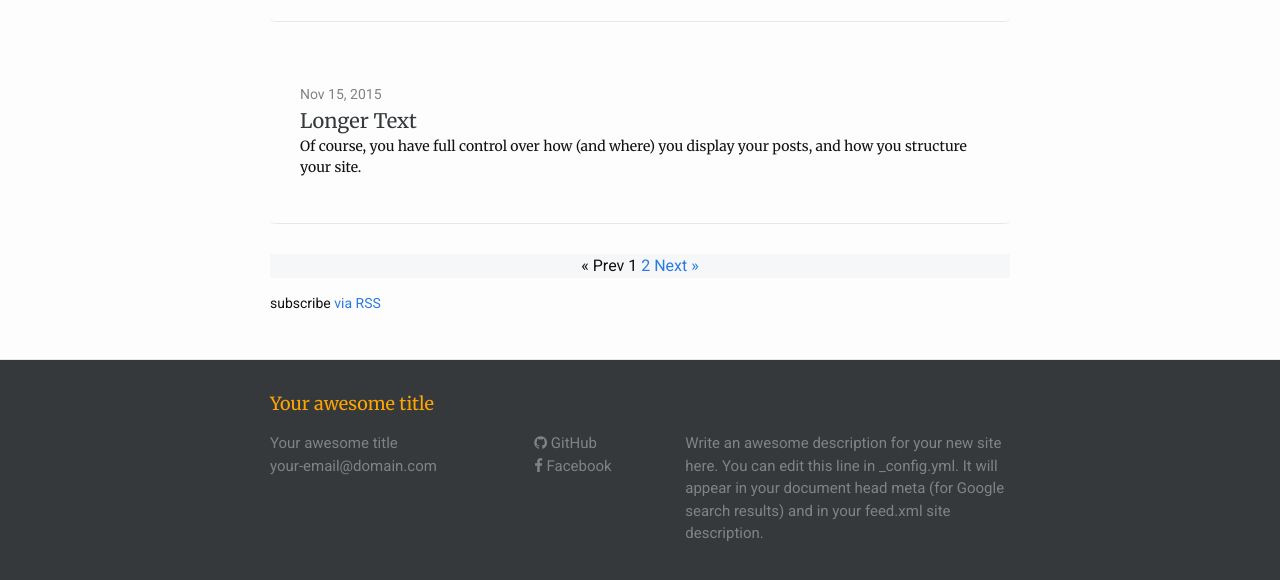
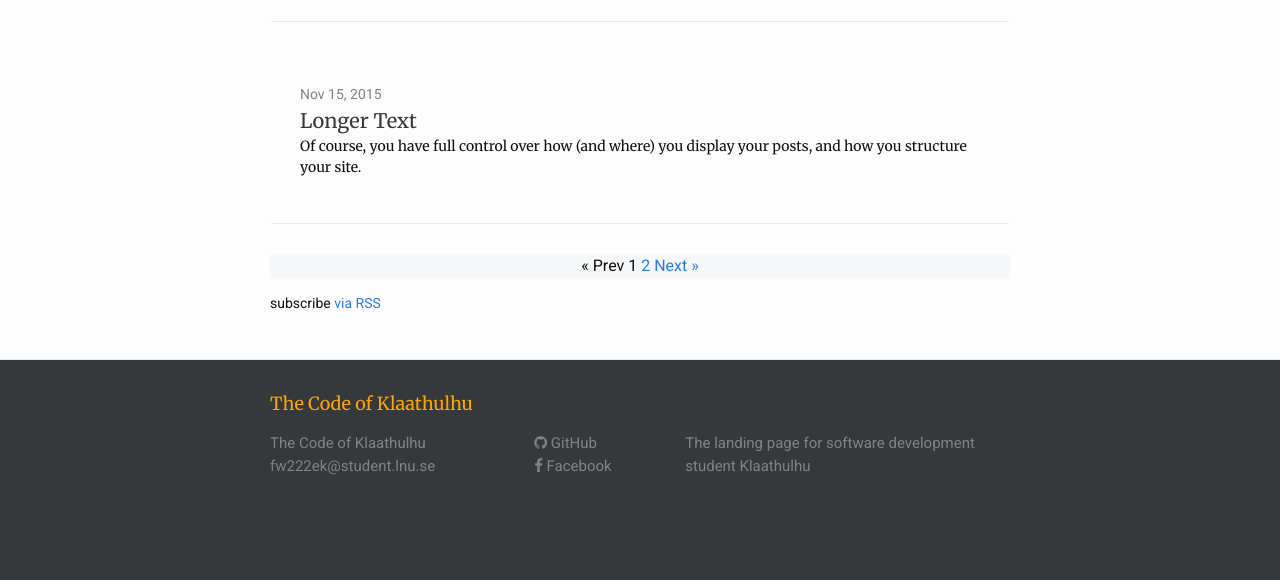
Before and after one commit to klaathulhu/klaathulhu.github.io, a Jekyll site: the page built from index.html, in a window 1280 px wide and 900 px high, scrolled down 1112 px, cut to the strip 295-875 px from the top of the window. Built offline with Jekyll 4.4.1, drawn with Linux system fonts in a browser that asks for light colours; nearby versions of some CDN libraries; the list of posts is cut into pages by our own code; after the commit the page ends 1944 px from its top, so only the background shows below that.

Commit message:
mods to config file

```diff
--- a/_config.yml
+++ b/_config.yml
@@ -1,10 +1,8 @@
 # Site settings
-title: Your awesome title
-email: your-email@domain.com
+title: The Code of Klaathulhu
+email: fw222ek@student.lnu.se
 description: > # this means to ignore newlines until "baseurl:"
-  Write an awesome description for your new site here. You can edit this
-  line in _config.yml. It will appear in your document head meta (for
-  Google search results) and in your feed.xml site description.
+  The landing page for software development student Klaathulhu
 baseurl: "" # the subpath of your site, e.g. /blog/
 url: "" # the base hostname & protocol for your site
 twitter_username:
```
